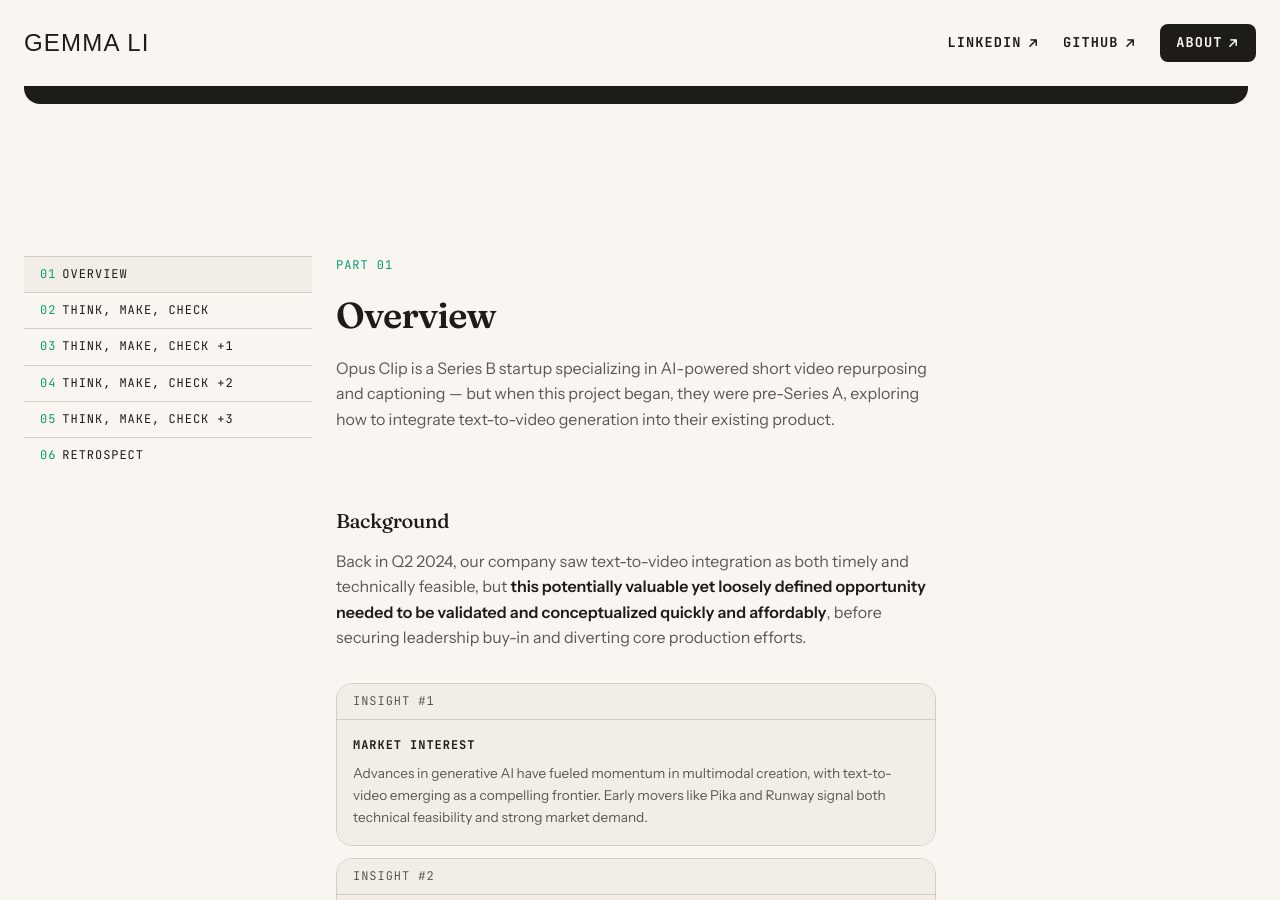
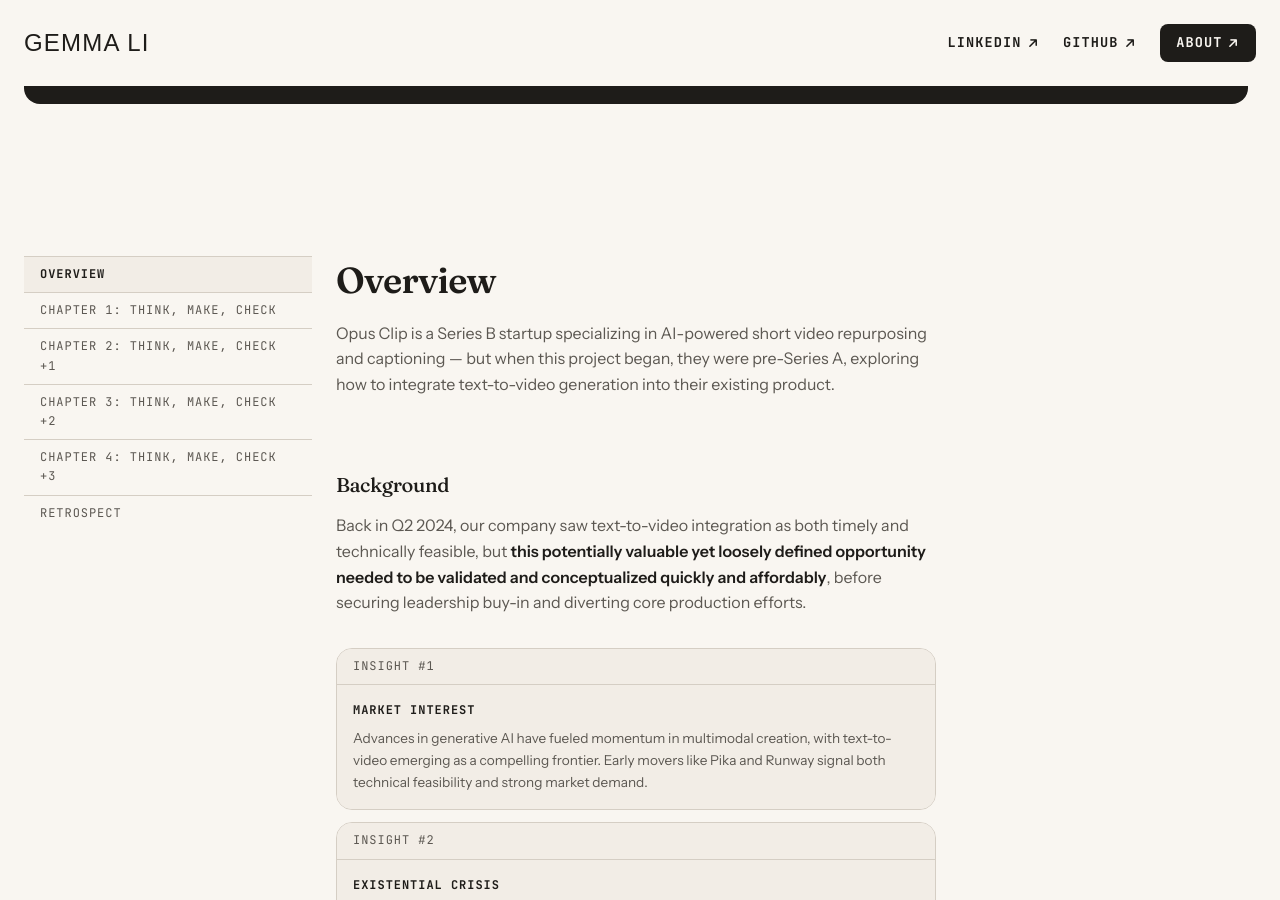
Before and after one commit to azurestocking/azurestocking.github.io, a Jekyll site: the page built from _projects/agent-opus.html, in a window 1280 px wide and 900 px high, scrolled down 1301 px. Built offline with Jekyll 4.4.1, drawn with Linux system fonts in a browser that asks for light colours; some web fonts are replaced; some of the changed text lies outside the part shown.

```diff
--- a/_projects/agent-opus.html
+++ b/_projects/agent-opus.html
@@ -35,7 +35,6 @@ responsibilities:
 
 <section>
     <div class="module-header">
-        <span class="module-label">Part 01</span>
         <h2>Overview</h2>
         <p>Opus Clip is a Series B startup specializing in AI-powered short video repurposing and captioning — but when this project began, they were pre-Series A, exploring how to integrate text-to-video generation into their existing product.</p>
     </div>
@@ -281,7 +280,7 @@ responsibilities:
 
 <section>
     <div class="module-header">
-        <span class="module-label">Part 02</span>
+        <span class="module-label">Chapter 1</span>
         <h2>Think, Make, Check</h2>
         <p>Starting with a hypothesis: leading players appeared to focus on generating impressive but disjointed video clips, placing less emphasis on connecting them into structured narrative, which positions themselves more as tools for visual experimentation and asset creation.</p>
     </div>
@@ -369,7 +368,7 @@ responsibilities:
 
 <section>
     <div class="module-header">
-        <span class="module-label">Part 03</span>
+        <span class="module-label">Chapter 2</span>
         <h2>Think, Make, Check +1</h2>
         <p>Despite the node-based canvas being an intriguing direction, particularly for designers and engineers, the findings told a different story, raising concerns significant enough to rule it out.</p>
     </div>
@@ -483,7 +482,7 @@ responsibilities:
 
 <section>
     <div class="module-header">
-        <span class="module-label">Part 04</span>
+        <span class="module-label">Chapter 3</span>
         <h2>Think, Make, Check +2</h2>
         <p>Digging deeper, something more interesting emerged — users were converging on the same problems while diverging sharply on how to solve them, which raises a more fundamental question: <strong>why do users hold conflicting opinions on the same areas for improvement?</strong></p>
     </div>
@@ -790,7 +789,7 @@ responsibilities:
 
 <section>
     <div class="module-header">
-        <span class="module-label">Part 05</span>
+        <span class="module-label">Chapter 4</span>
         <h2>Think, Make, Check +3</h2>
         <p>The testing pointed to new areas for improvement, and a closer look at the responses revealed something unexpected: several responses didn’t fit any known category of high-level goals, surfacing an unstated one.</p>
     </div>
@@ -1064,7 +1063,6 @@ responsibilities:
 
 <section>
     <div class="module-header">
-        <span class="module-label">Part 06</span>
         <h2>Retrospect</h2>
         <p>The company has successfully raised $30M in Series A in August 2024 and $20M in Series B in March 2025, but ultimately shipped a fully automated, standalone product narrowly tailored to faceless creators in September 2025, rather than the human-collaborative, integrated feature serving both user segments I had proposed. Why?</p>
     </div>
--- a/js/scrollspy.js
+++ b/js/scrollspy.js
@@ -40,7 +40,7 @@ document.addEventListener('DOMContentLoaded', function() {
     // Build section ids: use parent section id if present, else set from heading
     const sectionIds = [];
 
-    headings.forEach((heading, index) => {
+    headings.forEach((heading) => {
         const link = document.createElement('a');
         const section = heading.closest('section');
         const targetId = section && (section.id || (section.id = generateHeadingId(heading)));
@@ -48,11 +48,10 @@ document.addEventListener('DOMContentLoaded', function() {
         link.href = '#' + targetId;
         link.classList.add('scrollspy-link', heading.tagName.toLowerCase());
 
-        const label = document.createElement('span');
-        label.classList.add('module-label');
-        label.textContent = String(index + 1).padStart(2, '0');
-        link.appendChild(label);
-        link.append(heading.textContent);
+        const moduleLabel = section ? section.querySelector('.module-label') : null;
+        const chapterPrefix = moduleLabel ? moduleLabel.textContent.trim() : '';
+        const headingText = heading.textContent.trim();
+        link.append(chapterPrefix ? `${chapterPrefix}: ${headingText}` : headingText);
         scrollspyLinks.appendChild(link);
     });
 
--- a/styles.css
+++ b/styles.css
@@ -1085,7 +1085,7 @@ img, video {
     font-family: var(--font-mono);
     text-transform: uppercase;
     text-decoration: none;
-    color: var(--text);
+    color: var(--text-2);
     border: none;
     border-top: 1px solid var(--border);
     border-radius: 0;
@@ -1105,12 +1105,14 @@ img, video {
 .scrollspy-link:active {
     background-color: var(--surface-2);
     color: var(--text);
+    font-weight: 600;
     text-decoration: none;
 }
 
 .scrollspy-link.active {
     background-color: var(--surface);
     color: var(--text);
+    font-weight: 600;
     text-decoration: none;
 }
 
```
